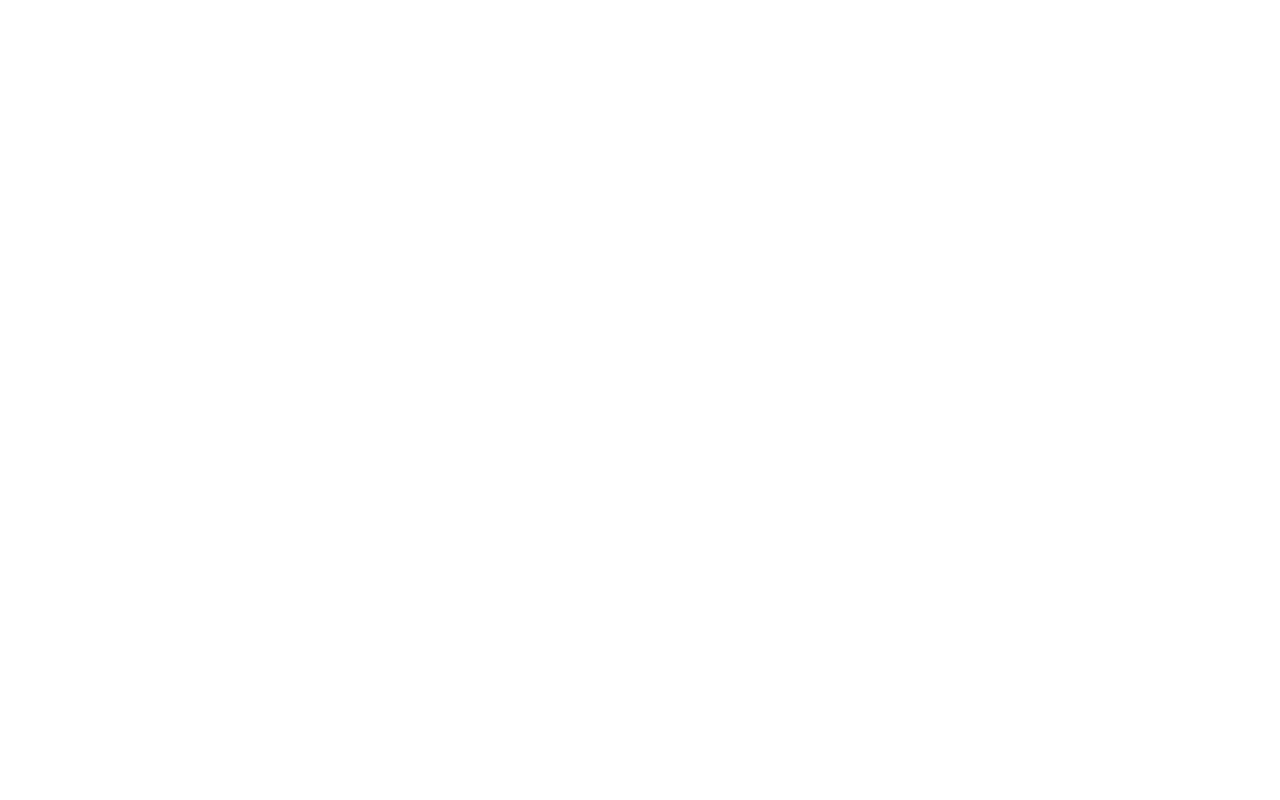
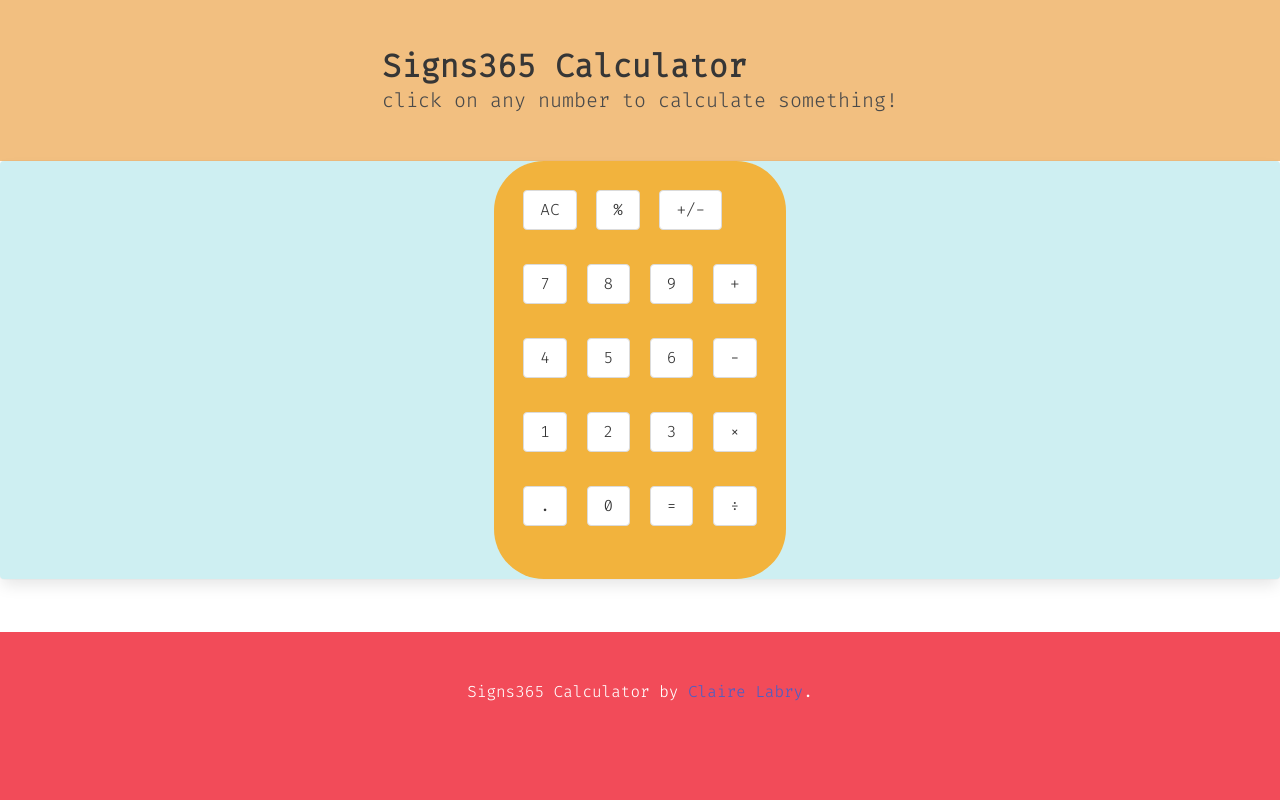
Before and after one commit to claire-labry/Signs365_Calculator, a website: page index.html in a window 1280 px wide. Drawn offline with nearby package versions, Linux system fonts and the light colour scheme.

Commit message:
getting styling added

```diff
--- a/calculator.css
+++ b/calculator.css
@@ -0,0 +1,40 @@
+* {
+    font-family: 'Fira Code', monospace;
+}
+
+#hero{
+   background-color: #F2BF80;
+   display: flex;
+    justify-content: center;
+    align-items: center;
+    margin: auto;
+}
+
+#card{
+    background-color: #CEEFF2;
+    display: flexbox;
+}
+
+#calculator {
+    background-color: #F2B33D;
+    display: flex;
+    justify-content: center;
+    align-items: center;
+    margin: auto;
+    width: max-content;
+    border-radius: 50px;
+}
+
+.button {
+    margin: 5px;
+}
+
+#footer{
+    background-color: #F24B59;
+    position: fixed;
+    left: 0;
+    bottom: 0;
+    width: 100%;
+    text-align: center;
+    color: #ffffff;
+}
--- a/index.html
+++ b/index.html
@@ -1,11 +1,112 @@
 <!DOCTYPE html>
 <html lang="en">
-<head>
-    <meta charset="UTF-8">
-    <meta name="viewport" content="width=device-width, initial-scale=1.0">
+  <head>
+    <meta charset="UTF-8" />
+    <meta name="viewport" content="width=device-width, initial-scale=1.0" />
+    <link rel="icon" type="image/x-icon" href="favicon.ico" />
+
     <title>Calculator</title>
-</head>
-<body>
+    <!-- added link to external stylesheet -->
+    <link rel="stylesheet" href="calculator.css" />
+    <!-- google font open source code: fira code -->
+    <link
+      href="https://fonts.googleapis.com/css2?family=Fira+Code:wght@300&display=swap"
+      rel="stylesheet"
+    />
+    <!-- bulma CDN -->
+    <link
+      rel="stylesheet"
+      href="https://cdn.jsdelivr.net/npm/bulma@0.9.0/css/bulma.min.css"
+    />
+  </head>
+  <body>
+    <section class="hero" id="hero">
+      <div class="hero-body">
+        <div class="container">
+          <h1 class="title">Signs365 Calculator</h1>
+          <h2 class="subtitle">click on any number to calculate something!</h2>
+        </div>
+      </div>
+    </section>
+    <div class="card" id="card">
+      <div class="card-content" id="calculator">
+        <div class="card-body">
+            <button button class="button" id="button-clear" value="clear">
+                <span>AC</span>
+              </button>
+            <button button class="button" id="button-percent" value="percent">
+                <span>%</span>
+              </button>
+            <button button class="button" id="button-addMinus" value="addMinus">
+                <span>+/-</span>
+              </button>
+              <br /><br />
+          <button button class="button" id="button-7" value="7">
+            <span>7</span>
+          </button>
+          <button button class="button" id="button-8" value="8">
+            <span>8</span>
+          </button>
+          <button button class="button" id="button-9" value="9">
+            <span>9</span>
+          </button>
+          <button button class="button" id="button-plus" value="plus">
+            <span>+</span>
+          </button>
+          <br /><br />
+          <button button class="button" id="button-4" value="4">
+            <span>4</span>
+          </button>
+          <button button class="button" id="button-5" value="5">
+            <span>5</span>
+          </button>
+          <button button class="button" id="button-6" value="6">
+            <span>6</span>
+          </button>
+          <button button class="button" id="button-minus" value="minus">
+            <span>&minus;</span>
+          </button>
+          <br /><br />
+          <button button class="button" id="button-1" value="1">
+            <span>1</span>
+          </button>
+          <button button class="button" id="button-2" value="2">
+            <span>2</span>
+          </button>
+          <button button class="button" id="button-3" value="3">
+            <span>3</span>
+          </button>
+          <button button class="button" id="button-multiply" value="times">
+            <span>&times;</span>
+          </button>
+          <br /><br />
+          <button button class="button" id="button-decimal" value="decimal">
+            <span>&period;</span>
+          </button>
+          <button button class="button" id="button-0" value="0">
+            <span>0</span>
+          </button>
+          <button button class="button" id="button-equal" value="equals">
+            <span>=</span>
+          </button>
+          <button button class="button" id="button-divide" value="divide"><span>&divide;</span></button>
+          <br /><br />
+        </div>
+      </div>
+    </div>
 
-</body>
+    <footer class="footer" id="footer">
+      <div class="content has-text-centered">
+        <p>
+          Signs365 Calculator by
+          <a href="https://github.com/claire-labry/Signs365_Calculator"
+            >Claire Labry</a
+          >.
+        </p>
+      </div>
+    </footer>
+
+    <!-- added link to external javascript file -->
+    <script src="calculator.js"></script>
+  </body>
 </html>
```
Also changed, not shown: package.json (added, +20 -0 lines), README.md, favicon.ico (added), 1 other file.
